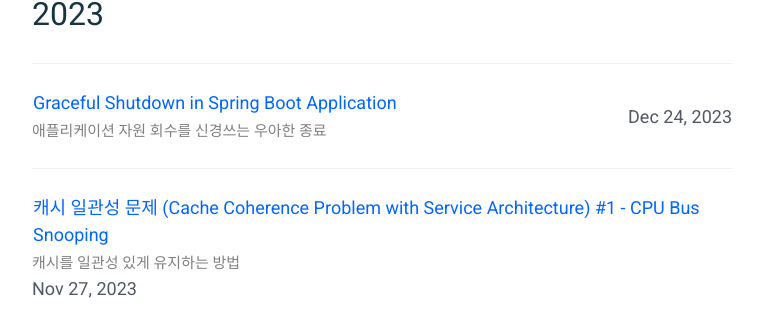
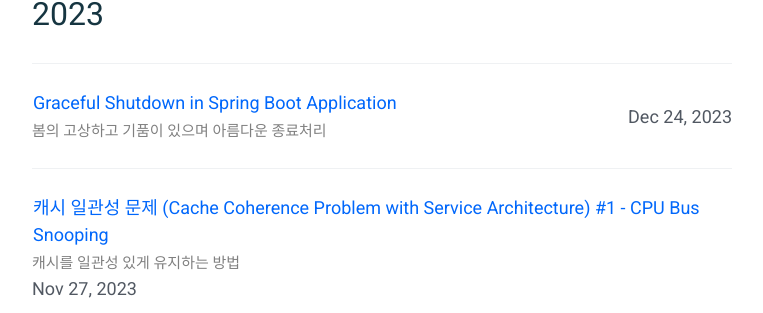
Before and after one commit to parkhuiwo0/parkhuiwo0.github.io, a Jekyll site: the page built from index.html, in a window 1280 px wide. Shown: the part 360-673 px from the top of the page, without its empty margins (258-1021 px from the left). Built offline with Jekyll 4.4.1, drawn with Linux system fonts in a browser that asks for light colours.

Commit message:
Update 2023-12-24-Graceful-Shutdown-SpringBoot.md

```diff
--- a/_posts/2023-12-24-Graceful-Shutdown-SpringBoot.md
+++ b/_posts/2023-12-24-Graceful-Shutdown-SpringBoot.md
@@ -1,7 +1,7 @@
 ---
 layout: post
 title: "Graceful Shutdown in Spring Boot Application"
-description: "애플리케이션 자원 회수를 신경쓰는 우아한 종료"
+description: "봄의 고상하고 기품이 있으며 아름다운 종료처리"
 date: 2023-12-24
 tags: SpringFramework
 comments: true
```
